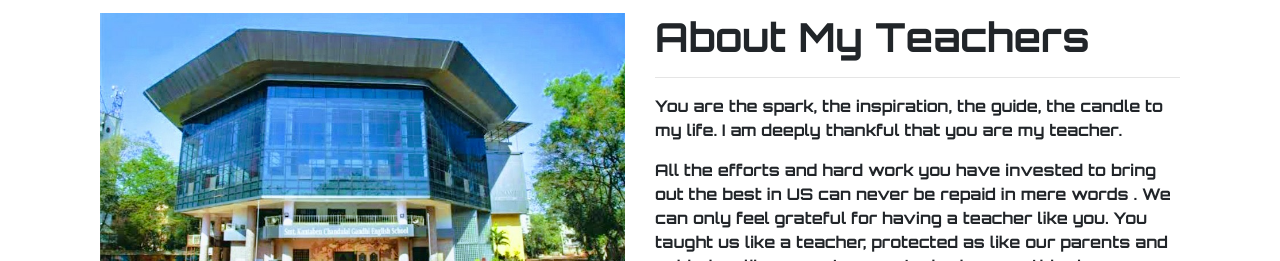
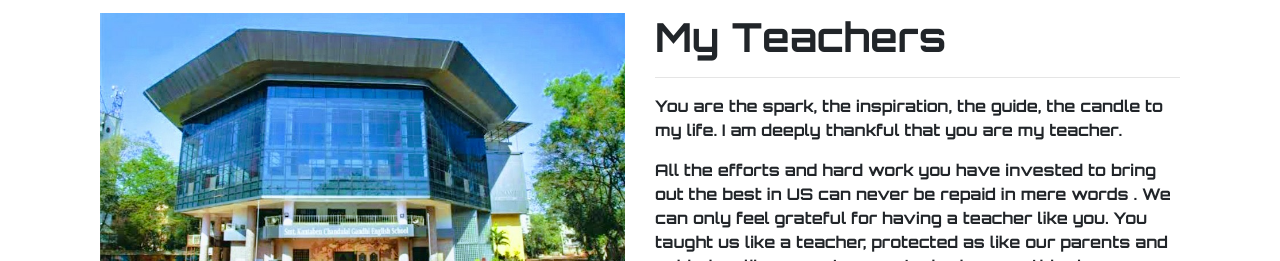
Before and after one commit to adityamodz/Happy-Teachers-Day, a plain HTML site: page index.html in a window 1280 px wide. Shown: the part 864-1125 px from the top of the page. Drawn offline with nearby package versions, Linux system fonts and the light colour scheme.

Commit message:
Update index.html

```diff
--- a/index.html
+++ b/index.html
@@ -97,7 +97,7 @@
             <img src="Images/body.jpg" class="img-fluid">
           </div>
           <div class="col-lg-6 col-md-6 col-12">
-            <h1 class="text-capitalize">About my Teachers</h1><hr>
+            <h1 class="text-capitalize"> My Teachers</h1><hr>
             <p class=" text justify-content-around">
                 You are the spark, the inspiration, the guide, the candle to my life. I am deeply thankful that you are my teacher. <br>
             </p>
```
